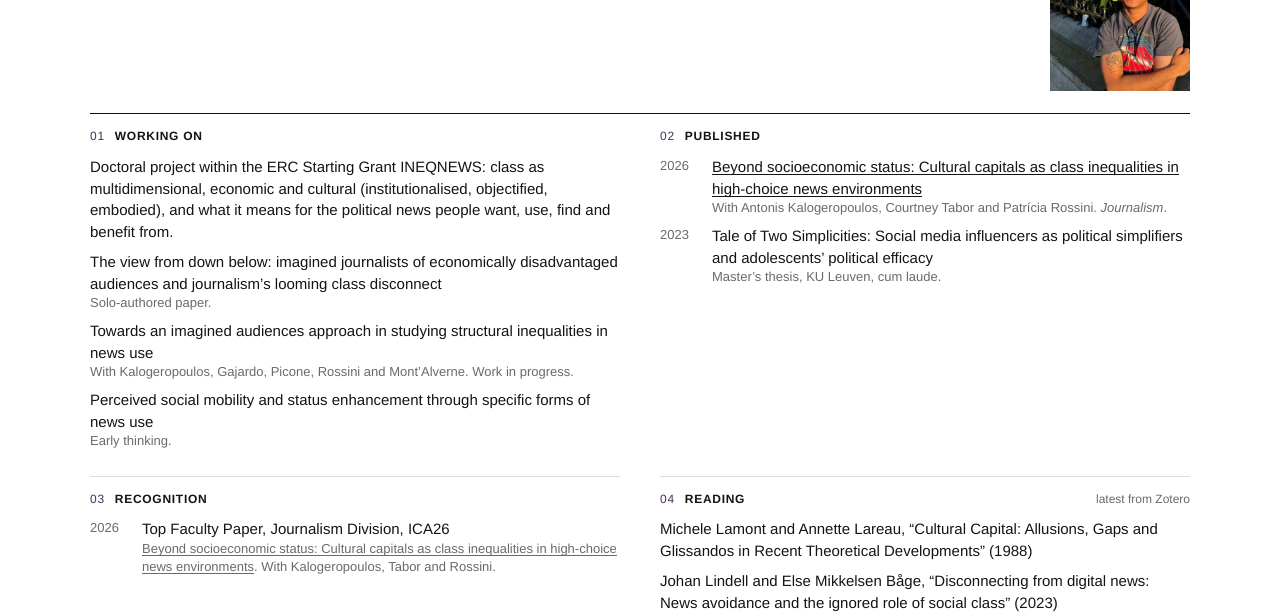
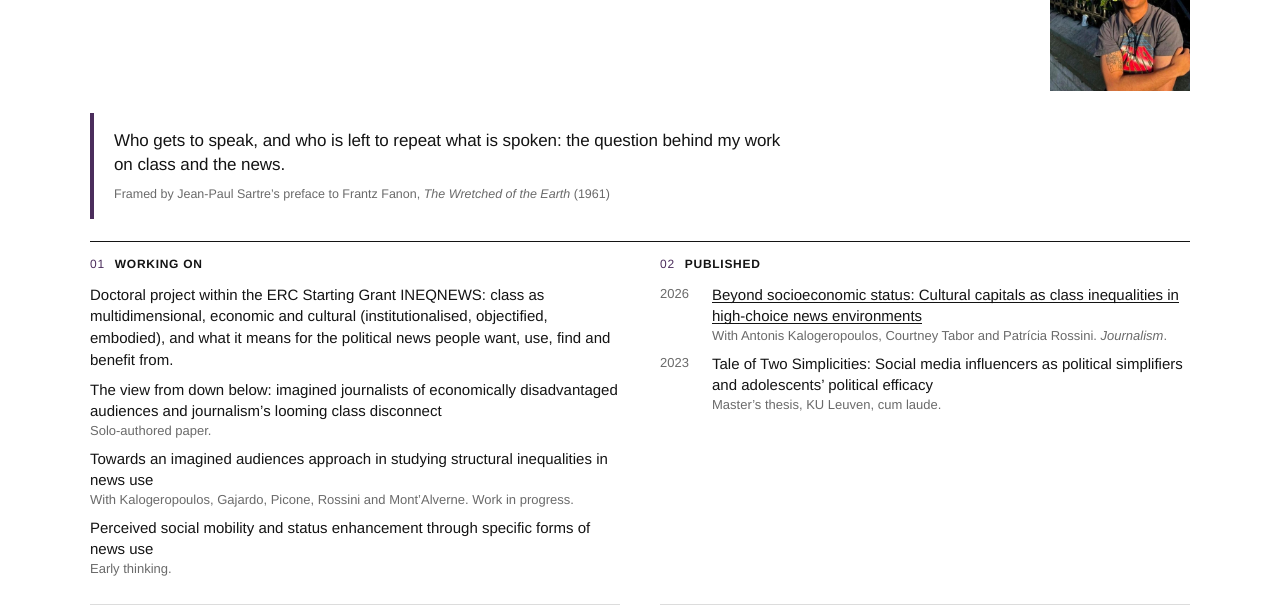
Before and after one commit to AtriMukherjee/academic-website, a plain HTML site: page index.html in a window 1280 px wide. Shown: the part 156-772 px from the top of the page. Drawn offline with Linux system fonts and the light colour scheme.

Commit message:
Add a banner crediting Sartre's preface to The Wretched of the Earth
Co-Authored-By: Claude Sonnet 5.5 <noreply@anthropic.com>
Claude-Session: https://claude.ai/code/session_01XVmutjiE2m7Pu7qxNwicD7

```diff
--- a/index.html
+++ b/index.html
@@ -43,6 +43,10 @@ h1 .dot { color:var(--ochre); }
 .lead span { color:var(--muted); }
 .portrait { margin:0; }
 .portrait img { display:block; width:100%; aspect-ratio:4/5; object-fit:cover; object-position:78% 30%; }
+.banner { margin:0 0 22px; padding:16px 0 16px 20px; border-left:4px solid var(--accent); }
+.banner p { margin:0; max-width:40em; font-size:17px; line-height:1.4; letter-spacing:-.005em; }
+.banner cite { display:block; margin-top:8px; font-style:normal; font-size:12.5px; color:var(--muted); }
+.banner cite i { font-style:italic; }
 .grid { display:grid; grid-template-columns:repeat(2,minmax(0,1fr)); column-gap:40px; border-top:1px solid var(--rule); }
 .cell { padding:14px 0 18px; border-bottom:1px solid var(--hair); }
 .cell h2 { display:flex; gap:10px; margin:0 0 10px; font-size:12px; font-weight:700; letter-spacing:.06em; text-transform:uppercase; }
@@ -80,6 +84,11 @@ li .m { display:block; color:var(--muted); font-size:13px; line-height:1.35; }
     </div>
     <figure class="portrait"><img src="atri-mukherjee.jpg" alt="Portrait of Atri Mukherjee"></figure>
   </header>
+
+  <aside class="banner" aria-label="Guiding text">
+    <p>Who gets to speak, and who is left to repeat what is spoken: the question behind my work on class and the news.</p>
+    <cite>Framed by Jean-Paul Sartre&rsquo;s preface to Frantz Fanon, <i>The Wretched of the Earth</i> (1961)</cite>
+  </aside>
 
   <main class="grid">
     <section class="cell">
```
